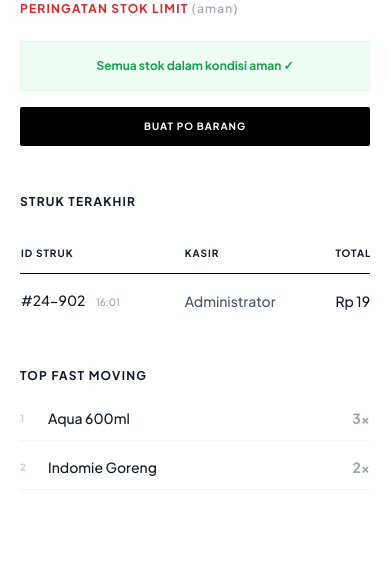
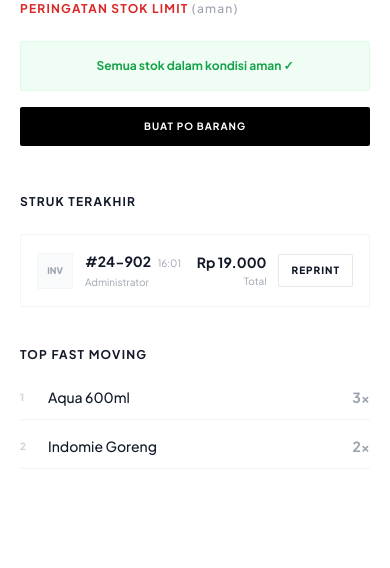
Before and after one commit to viyatadhika/kasir-app, a PHP site: page /kasir-app/dashboard.php in a window 390 px wide. Shown: the part 953-1521 px from the top of the page. After the commit the page ends 1408 px from the top, so only its background shows below. Run offline with PHP 8.4, Linux system fonts and the light colour scheme; a user stored in the database is signed in; data comes from the database, SQL or seed files in the repository; some libraries are stand-ins or nearby versions.

Commit message:
update dashboard

```diff
--- a/dashboard.php
+++ b/dashboard.php
@@ -439,10 +439,18 @@ $title = 'Dashboard - ' . (isset($_SESSION['nama']) ? $_SESSION['nama'] : 'SEJAH
         <!-- ── Struk Terakhir + Fast Moving ───────────────────────────────── -->
         <div class="grid grid-cols-1 lg:grid-cols-3 gap-10 md:gap-12 mt-12 md:mt-20">
 
-            <div class="lg:col-span-2 overflow-hidden">
+            <div class="lg:col-span-2">
                 <h3 class="text-xs font-bold uppercase tracking-widest mb-6">Struk Terakhir</h3>
-                <div class="overflow-x-auto no-scrollbar">
-                    <table class="w-full text-left min-w-[500px]">
+
+                <?php if (empty($strukTerakhir)): ?>
+                    <div class="p-6 border border-gray-100 rounded-sm text-center">
+                        <p class="text-xs text-gray-400">Belum ada transaksi hari ini</p>
+                    </div>
+                <?php else: ?>
+
+                    <!-- ── DESKTOP: Tabel (lg ke atas) ─────────────────────── -->
+                    <div class="hidden lg:block overflow-x-auto">
+                        <table class="w-full text-left">
                             <thead>
                                 <tr class="border-b border-black">
                                     <th class="py-3 text-[10px] font-bold uppercase tracking-widest">ID Struk</th>
@@ -452,13 +460,6 @@ $title = 'Dashboard - ' . (isset($_SESSION['nama']) ? $_SESSION['nama'] : 'SEJAH
                                 </tr>
                             </thead>
                             <tbody class="divide-y divide-gray-100">
-                            <?php if (empty($strukTerakhir)): ?>
-                                <tr>
-                                    <td colspan="4" class="py-8 text-center text-xs text-gray-400">
-                                        Belum ada transaksi hari ini
-                                    </td>
-                                </tr>
-                            <?php else: ?>
                                 <?php foreach ($strukTerakhir as $t): ?>
                                     <tr>
                                         <td class="py-4 text-sm font-medium">
@@ -481,10 +482,52 @@ $title = 'Dashboard - ' . (isset($_SESSION['nama']) ? $_SESSION['nama'] : 'SEJAH
                                         </td>
                                     </tr>
                                 <?php endforeach; ?>
-                            <?php endif; ?>
                             </tbody>
                         </table>
                     </div>
+
+                    <!-- ── MOBILE & TABLET: Card (di bawah lg) ─────────────── -->
+                    <div class="lg:hidden space-y-3">
+                        <?php foreach ($strukTerakhir as $t): ?>
+                            <div class="border border-gray-100 rounded-sm p-4 flex items-center justify-between gap-3 hover:border-gray-300 hover:shadow-sm transition-all">
+
+                                <!-- Kiri: Icon + ID + Kasir -->
+                                <div class="flex items-center gap-3 min-w-0">
+                                    <div class="w-9 h-9 bg-gray-50 border border-gray-100 rounded-sm flex items-center justify-center flex-shrink-0">
+                                        <span class="text-[9px] font-black text-gray-400 uppercase">INV</span>
+                                    </div>
+                                    <div class="min-w-0">
+                                        <p class="text-sm font-bold">
+                                            #<?php echo htmlspecialchars(substr($t['invoice'], -6), ENT_QUOTES, 'UTF-8'); ?>
+                                            <span class="text-[10px] text-gray-400 font-normal ml-1">
+                                                <?php echo date('H:i', strtotime($t['created_at'])); ?>
+                                            </span>
+                                        </p>
+                                        <p class="text-[10px] text-gray-400 mt-0.5 truncate">
+                                            <?php echo htmlspecialchars(isset($t['kasir']) ? $t['kasir'] : 'N/A', ENT_QUOTES, 'UTF-8'); ?>
+                                        </p>
+                                    </div>
+                                </div>
+
+                                <!-- Kanan: Total + Tombol Reprint -->
+                                <div class="flex items-center gap-3 flex-shrink-0">
+                                    <div class="text-right">
+                                        <p class="text-sm font-bold"><?php echo formatRp($t['total']); ?></p>
+                                        <p class="text-[10px] text-gray-400 mt-0.5">Total</p>
+                                    </div>
+                                    <button
+                                        type="button"
+                                        onclick="reprintThermal(<?php echo (int)$t['id']; ?>, '<?php echo htmlspecialchars($t['invoice'], ENT_QUOTES, 'UTF-8'); ?>')"
+                                        class="px-3 py-2 text-[10px] font-black uppercase tracking-widest border border-gray-200 hover:bg-black hover:text-white hover:border-black transition-all rounded-sm flex-shrink-0">
+                                        Reprint
+                                    </button>
+                                </div>
+
+                            </div>
+                        <?php endforeach; ?>
+                    </div>
+
+                <?php endif; ?>
             </div>
 
             <div class="lg:col-span-1">
```
Lines whose indentation alone changed are shown as unchanged.
